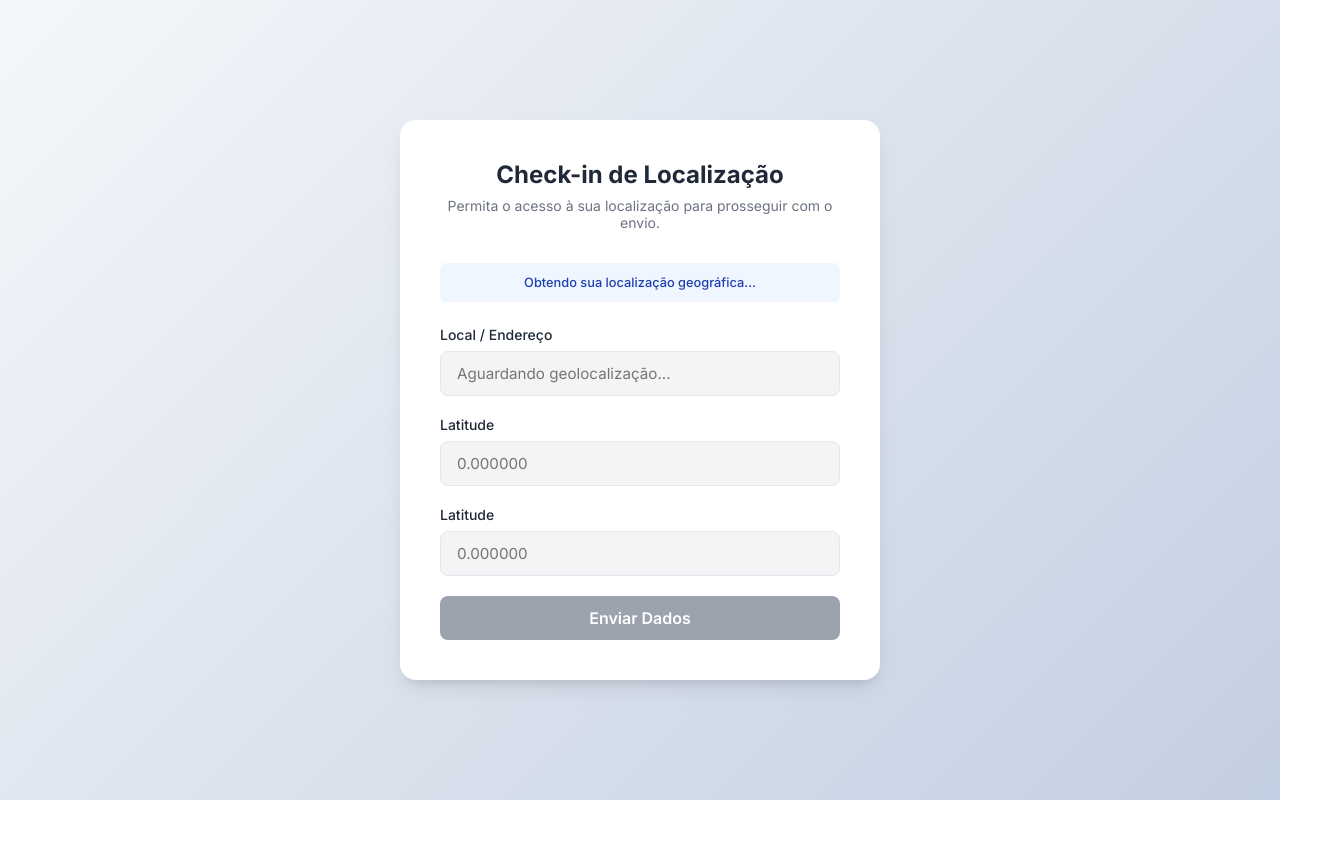
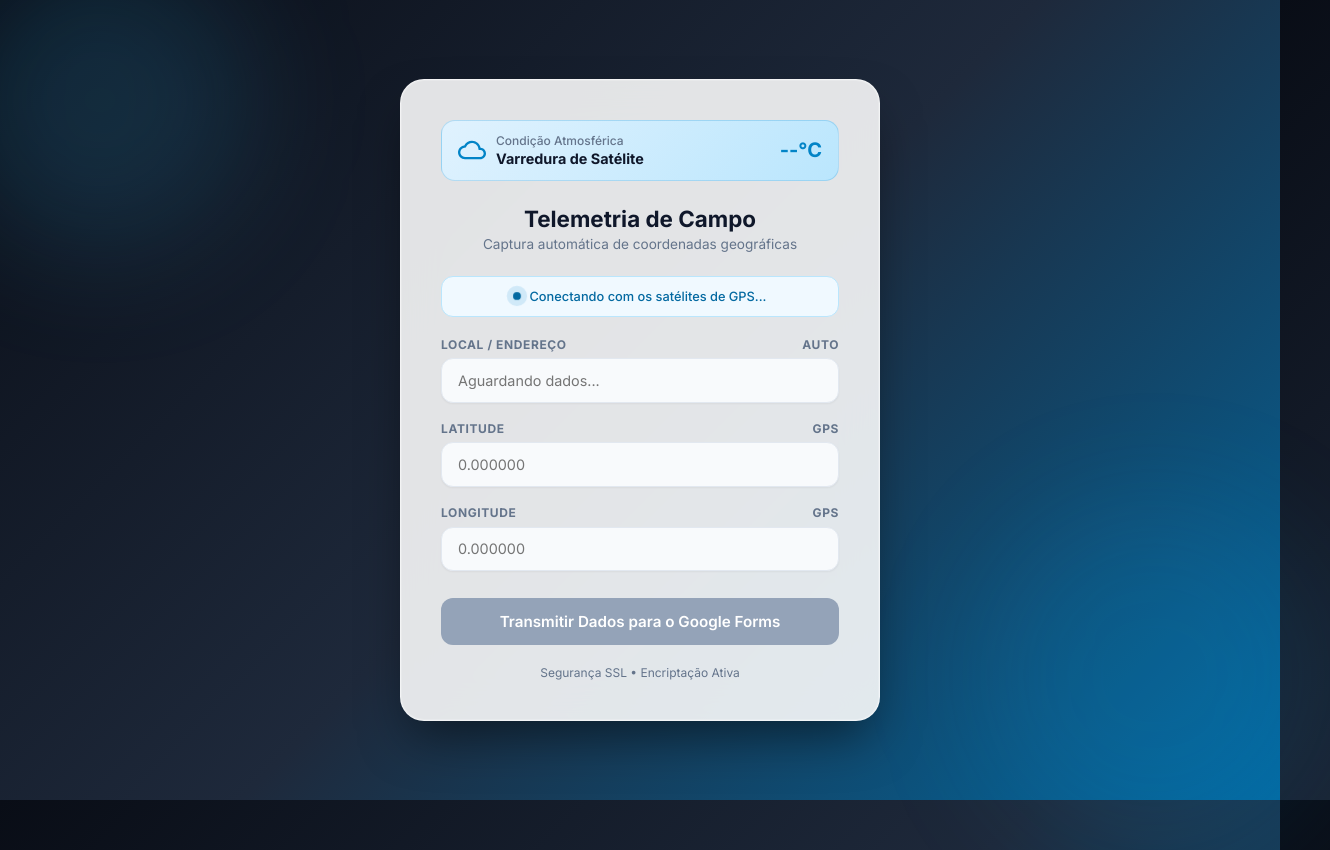
Before and after one commit to luccas001/Controle-Meteorolgico, a plain HTML site: page index.html in a window 1280 px wide. Shown: the whole page, 1330 px wide, since content can reach past the window. Before the commit the page ends 800 px from the top, so only its background shows below. Drawn offline with Linux system fonts and the light colour scheme.

Commit message:
Update index.html

```diff
--- a/index.html
+++ b/index.html
@@ -3,18 +3,18 @@
 <head>
     <meta charset="UTF-8">
     <meta name="viewport" content="width=device-width, initial-scale=1.0">
-    <title>Captura de Localização e Envio</title>
-    <!-- Google Fonts para tipografia profissional -->
+    <title>Estação Meteorológica Pro | Captura de Localização</title>
+    <!-- Google Fonts Inter -->
     <link href="https://fonts.googleapis.com/css2?family=Inter:wght@300;400;500;600;700&display=swap" rel="stylesheet">
     <style>
         :root {
-            --primary: #4f46e5;
-            --primary-hover: #4338ca;
-            --bg-gradient: linear-gradient(135deg, #f5f7fa 0%, #c3cfe2 100%);
-            --card-bg: #ffffff;
-            --text-main: #1f2937;
-            --text-muted: #6b7280;
-            --border: #e5e7eb;
+            --bg-gradient: linear-gradient(135deg, #090d16 0%, #1e293b 50%, #0369a1 100%);
+            --card-bg: rgba(255, 255, 255, 0.88);
+            --card-border: rgba(255, 255, 255, 0.6);
+            --primary: #0284c7;
+            --primary-hover: #0369a1;
+            --text-main: #0f172a;
+            --text-muted: #64748b;
             --success: #10b981;
             --error: #ef4444;
         }
@@ -32,130 +32,237 @@
             display: flex;
             align-items: center;
             justify-content: center;
-            padding: 1rem;
+            padding: 1.5rem;
+            position: relative;
+            overflow-x: hidden;
+        }
+
+        /* Formas atmosféricas abstratas ao fundo */
+        .weather-shape-1, .weather-shape-2 {
+            position: absolute;
+            border-radius: 50%;
+            z-index: 0;
+            filter: blur(60px);
+        }
+        .weather-shape-1 {
+            width: 300px;
+            height: 300px;
+            background: rgba(56, 189, 248, 0.15);
+            top: -50px;
+            left: -50px;
+        }
+        .weather-shape-2 {
+            width: 350px;
+            height: 350px;
+            background: rgba(14, 165, 233, 0.1);
+            bottom: -50px;
+            right: -50px;
         }
 
         .container {
             width: 100%;
             max-width: 480px;
             background: var(--card-bg);
+            backdrop-filter: blur(20px);
+            -webkit-backdrop-filter: blur(20px);
             padding: 2.5rem;
-            border-radius: 16px;
-            box-shadow: 0 10px 25px -5px rgba(0, 0, 0, 0.1), 0 8px 10px -6px rgba(0, 0, 0, 0.1);
-            transition: all 0.3s ease;
+            border-radius: 24px;
+            border: 1px solid var(--card-border);
+            box-shadow: 0 25px 50px -12px rgba(0, 0, 0, 0.5), 0 0 0 1px rgba(255, 255, 255, 0.2) inset;
+            z-index: 1;
+            position: relative;
+        }
+
+        header {
+            text-align: center;
+            margin-bottom: 1.5rem;
+        }
+
+        /* Widget de Clima Flutuante no Topo */
+        .weather-widget {
+            display: flex;
+            align-items: center;
+            justify-content: space-between;
+            background: linear-gradient(135deg, #e0f2fe 0%, #bae6fd 100%);
+            padding: 0.75rem 1rem;
+            border-radius: 14px;
+            margin-bottom: 1.5rem;
+            border: 1px solid rgba(2, 132, 199, 0.2);
+        }
+
+        .weather-info {
+            display: flex;
+            align-items: center;
+            gap: 10px;
+        }
+
+        .weather-info svg {
+            width: 28px;
+            height: 28px;
+            fill: var(--primary);
+        }
+
+        .weather-text span {
+            display: block;
+            font-size: 0.75rem;
+            color: var(--text-muted);
+            font-weight: 500;
+        }
+
+        .weather-text strong {
+            font-size: 0.9rem;
+            color: var(--text-main);
+        }
+
+        .weather-temp {
+            font-size: 1.25rem;
+            font-weight: 700;
+            color: var(--primary);
         }
 
         header h1 {
-            font-size: 1.5rem;
+            font-size: 1.4rem;
             color: var(--text-main);
             font-weight: 700;
-            margin-bottom: 0.5rem;
-            text-align: center;
+            margin-bottom: 0.25rem;
         }
 
         header p {
-            font-size: 0.875rem;
+            font-size: 0.85rem;
             color: var(--text-muted);
+        }
+
+        .status-box {
+            font-size: 0.8rem;
+            padding: 0.75rem 1rem;
+            border-radius: 12px;
+            margin-bottom: 1.25rem;
             text-align: center;
-            margin-bottom: 2rem;
+            font-weight: 500;
+            display: flex;
+            align-items: center;
+            justify-content: center;
+            gap: 8px;
+        }
+
+        .status-box.loading {
+            background-color: #f0f9ff;
+            color: #0369a1;
+            border: 1px solid #bae6fd;
+        }
+
+        .status-box.success {
+            background-color: #ecfdf5;
+            color: #065f46;
+            border: 1px solid #a7f3d0;
+        }
+
+        .status-box.error {
+            background-color: #fef2f2;
+            color: #991b1b;
+            border: 1px solid #fecaca;
+        }
+
+        .pulse-dot {
+            width: 8px;
+            height: 8px;
+            background-color: currentColor;
+            border-radius: 50%;
+            animation: pulse 1.5s infinite;
+        }
+
+        @keyframes pulse {
+            0% { transform: scale(0.95); box-shadow: 0 0 0 0 rgba(2, 132, 199, 0.6); }
+            70% { transform: scale(1); box-shadow: 0 0 0 8px rgba(2, 132, 199, 0); }
+            100% { transform: scale(0.95); box-shadow: 0 0 0 0 rgba(2, 132, 199, 0); }
         }
 
         .form-group {
-            margin-bottom: 1.25rem;
+            margin-bottom: 1.15rem;
         }
 
         label {
-            display: block;
-            font-size: 0.875rem;
-            font-weight: 500;
-            color: var(--text-main);
-            margin-bottom: 0.5rem;
+            display: flex;
+            justify-content: space-between;
+            align-items: center;
+            font-size: 0.75rem;
+            font-weight: 700;
+            color: var(--text-muted);
+            margin-bottom: 0.4rem;
+            text-transform: uppercase;
+            letter-spacing: 0.05em;
+        }
+
+        .input-wrapper {
+            position: relative;
         }
 
         input[type="text"] {
             width: 100%;
-            padding: 0.75rem 1rem;
-            border: 1px solid var(--border);
-            border-radius: 8px;
-            font-size: 0.95rem;
+            padding: 0.8rem 1rem;
+            border: 1px solid #cbd5e1;
+            border-radius: 12px;
+            font-size: 0.9rem;
             color: var(--text-main);
-            background-color: #f9fafb;
-            transition: border-color 0.2s, box-shadow 0.2s;
+            background-color: #ffffff;
+            transition: all 0.2s ease;
+            box-shadow: 0 1px 2px rgba(0, 0, 0, 0.05);
         }
 
         input[type="text"]:focus {
             outline: none;
             border-color: var(--primary);
-            box-shadow: 0 0 0 3px rgba(79, 70, 229, 0.15);
-            background-color: #ffffff;
+            box-shadow: 0 0 0 4px rgba(2, 132, 199, 0.15);
         }
 
         input[readonly] {
-            background-color: #f3f4f6;
-            color: var(--text-muted);
+            background-color: #f8fafc;
+            color: #475569;
+            border-color: #e2e8f0;
             cursor: not-allowed;
-        }
-
-        .status-box {
-            font-size: 0.8rem;
-            padding: 0.75rem;
-            border-radius: 6px;
-            margin-bottom: 1.5rem;
-            text-align: center;
-            font-weight: 500;
-        }
-
-        .status-box.loading {
-            background-color: #eff6ff;
-            color: #1e40af;
-        }
-
-        .status-box.success {
-            background-color: #ecfdf5;
-            color: #065f46;
-        }
-
-        .status-box.error {
-            background-color: #fef2f2;
-            color: #991b1b;
         }
 
         button {
             width: 100%;
-            padding: 0.75rem 1rem;
-            background-color: var(--primary);
+            padding: 0.9rem 1rem;
+            background: linear-gradient(135deg, #0284c7 0%, #0369a1 100%);
             color: white;
             border: none;
-            border-radius: 8px;
-            font-size: 1rem;
+            border-radius: 12px;
+            font-size: 0.95rem;
             font-weight: 600;
             cursor: pointer;
-            transition: background-color 0.2s, transform 0.1s;
+            transition: all 0.2s ease;
+            box-shadow: 0 4px 14px rgba(2, 132, 199, 0.35);
+            margin-top: 0.5rem;
         }
 
         button:hover {
-            background-color: var(--primary-hover);
+            background: linear-gradient(135deg, #0369a1 0%, #075985 100%);
+            box-shadow: 0 6px 20px rgba(2, 132, 199, 0.45);
+            transform: translateY(-1px);
         }
 
         button:active {
-            transform: scale(0.98);
+            transform: translateY(1px);
         }
 
         button:disabled {
-            background-color: #9ca3af;
+            background: #94a3b8;
+            box-shadow: none;
             cursor: not-allowed;
+            transform: none;
         }
 
-        /* Tela de Sucesso Oculta Inicialmente */
         #success-screen {
             display: none;
             text-align: center;
-            padding: 1rem 0;
+            padding: 2rem 0;
         }
 
         #success-screen h2 {
             color: var(--success);
-            font-size: 1.25rem;
+            font-size: 1.4rem;
             margin-bottom: 0.5rem;
         }
 
@@ -163,51 +270,85 @@
             color: var(--text-muted);
             font-size: 0.9rem;
         }
+
+        .footer-info {
+            text-align: center;
+            margin-top: 1.25rem;
+            font-size: 0.75rem;
+            color: var(--text-muted);
+        }
     </style>
 </head>
 <body>
 
+    <div class="weather-shape-1"></div>
+    <div class="weather-shape-2"></div>
+
     <div class="container">
         <!-- Formulário Principal -->
         <div id="form-container">
+            <!-- Widget de Clima Simulado -->
+            <div class="weather-widget">
+                <div class="weather-info">
+                    <svg viewBox="0 0 24 24">
+                        <path d="M19.35 10.04C18.67 6.59 15.64 4 12 4 9.11 4 6.6 5.64 5.35 8.04 2.34 8.36 0 10.91 0 14c0 3.31 2.69 6 6 6h13c2.76 0 5-2.24 5-5 0-2.64-2.05-4.78-4.65-4.96zM19 18H6c-2.21 0-4-1.79-4-4 0-2.05 1.53-3.76 3.56-3.97l1.07-.11.5-.95C8.08 7.14 9.94 6 12 6c2.62 0 4.88 1.86 5.39 4.43l.3 1.5 1.53.11c1.56.1 2.78 1.39 2.78 2.96 0 1.65-1.35 3-3 3z"/>
+                    </svg>
+                    <div class="weather-text">
+                        <span>Condição Atmosférica</span>
+                        <strong id="weatherCondition">Varredura de Satélite</strong>
+                    </div>
+                </div>
+                <div class="weather-temp" id="weatherTemp">--°C</div>
+            </div>
+
             <header>
-                <h1>Check-in de Localização</h1>
-                <p>Permita o acesso à sua localização para prosseguir com o envio.</p>
+                <h1>Telemetria de Campo</h1>
+                <p>Captura automática de coordenadas geográficas</p>
             </header>
 
             <div id="geo-status" class="status-box loading">
-                Obtendo sua localização geográfica...
+                <div class="pulse-dot"></div>
+                <span>Conectando com os satélites de GPS...</span>
             </div>
 
             <form id="locationForm">
                 <div class="form-group">
-                    <label for="local">Local / Endereço</label>
-                    <input type="text" id="local" name="entry.773170880" placeholder="Aguardando geolocalização..." readonly required>
+                    <label for="local"><span>Local / Endereço</span> <span>Auto</span></label>
+                    <div class="input-wrapper">
+                        <input type="text" id="local" name="entry.773170880" placeholder="Aguardando dados..." readonly required>
+                    </div>
                 </div>
 
                 <div class="form-group">
-                    <label for="latitude">Latitude</label>
-                    <input type="text" id="latitude" name="entry.1776832054" placeholder="0.000000" readonly required>
+                    <label for="latitude"><span>Latitude</span> <span>GPS</span></label>
+                    <div class="input-wrapper">
+                        <input type="text" id="latitude" name="entry.1776832054" placeholder="0.000000" readonly required>
+                    </div>
                 </div>
 
                 <div class="form-group">
-                    <label for="longitude">Latitude</label>
-                    <input type="text" id="longitude" name="entry.374965073" placeholder="0.000000" readonly required>
+                    <label for="longitude"><span>Longitude</span> <span>GPS</span></label>
+                    <div class="input-wrapper">
+                        <input type="text" id="longitude" name="entry.374965073" placeholder="0.000000" readonly required>
+                    </div>
                 </div>
 
-                <button type="submit" id="submitBtn" disabled>Enviar Dados</button>
+                <button type="submit" id="submitBtn" disabled>Transmitir Dados para o Google Forms</button>
             </form>
+
+            <div class="footer-info">
+                Segurança SSL • Encriptação Ativa
+            </div>
         </div>
 
         <!-- Tela de Sucesso -->
         <div id="success-screen">
-            <h2>Dados enviados com sucesso!</h2>
-            <p>Obrigado por compartilhar sua localização. Você já pode fechar esta página.</p>
+            <h2>Transmissão Concluída!</h2>
+            <p>Os dados de posição e clima foram salvos com sucesso no sistema.</p>
         </div>
     </div>
 
     <script>
-        // Mapeamento dos IDs oficiais do Google Forms extraídos do seu link
         const FORM_URL = "https://docs.google.com/forms/d/e/1FAIpQLSc07W2nfckvU6-mTDKKScpqS9h4J1PFgErkM6gi8vJSh_O4aA/formResponse";
 
         const inputLocal = document.getElementById('local');
@@ -218,8 +359,17 @@
         const locationForm = document.getElementById('locationForm');
         const formContainer = document.getElementById('form-container');
         const successScreen = document.getElementById('success-screen');
+        const weatherCondition = document.getElementById('weatherCondition');
+        const weatherTemp = document.getElementById('weatherTemp');
 
-        // Função para buscar o nome do local via OpenStreetMap (Reverse Geocoding)
+        // Simula dados meteorológicos dinâmicos baseados na região
+        function simularClima() {
+            const condicoes = ["Céu Limpo", "Parcialmente Nublado", "Estável", "Nebulosidade Dispersa"];
+            const tempAleatoria = Math.floor(Math.random() * (32 - 18 + 1)) + 18;
+            weatherCondition.textContent = condicoes[Math.floor(Math.random() * condicoes.length)];
+            weatherTemp.textContent = `${tempAleatoria}°C`;
+        }
+
         async function fetchAddress(lat, lng) {
             try {
                 const response = await fetch(`https://nominatim.openstreetmap.org/reverse?format=json&lat=${lat}&lon=${lng}&zoom=18&addressdetails=1`, {
@@ -227,28 +377,23 @@
                 });
                 const data = await response.json();
                 if (data && data.display_name) {
-                    // Pega um formato mais limpo ou o display_name completo
                     inputLocal.value = data.display_name;
                 } else {
                     inputLocal.value = `Lat: ${lat}, Lng: ${lng}`;
                 }
             } catch (error) {
-                console.warn("Não foi possível resolver o endereço reverso, usando coordenadas brutas.", error);
+                console.warn("Falha no geocode reverso.", error);
                 inputLocal.value = `Lat: ${lat}, Lng: ${lng}`;
             }
         }
 
-        // Executa a geolocalização ao carregar a página
         window.addEventListener('DOMContentLoaded', () => {
             if (!navigator.geolocation) {
                 geoStatus.className = "status-box error";
-                geoStatus.textContent = "Seu navegador não suporta geolocalização.";
+                geoStatus.innerHTML = "Geolocalização não suportada.";
                 inputLocal.removeAttribute('readonly');
                 inputLat.removeAttribute('readonly');
                 inputLng.removeAttribute('readonly');
-                inputLocal.placeholder = "Digite o local manualmente";
-                inputLat.placeholder = "Digite a latitude";
-                inputLng.placeholder = "Digite a longitude";
                 submitBtn.disabled = false;
                 return;
             }
@@ -262,61 +407,4 @@
                     inputLng.value = lng;
 
                     geoStatus.className = "status-box success";
-                    geoStatus.textContent = "Localização obtida com sucesso!";
-
-                    // Busca o endereço amigável
-                    await fetchAddress(lat, lng);
-
-                    // Libera o botão de envio
-                    submitBtn.disabled = false;
-                },
-                (error) => {
-                    console.error(error);
-                    geoStatus.className = "status-box error";
-                    geoStatus.textContent = "Permissão de localização negada ou indisponível. Insira os dados manualmente.";
-
-                    // Permite preenchimento manual caso o usuário negue
-                    inputLocal.removeAttribute('readonly');
-                    inputLat.removeAttribute('readonly');
-                    inputLng.removeAttribute('readonly');
-                    inputLocal.placeholder = "Digite o local manualmente";
-                    inputLat.placeholder = "Digite a latitude";
-                    inputLng.placeholder = "Digite a longitude";
-                    submitBtn.disabled = false;
-                },
-                { enableHighAccuracy: true, timeout: 10000, maximumAge: 0 }
-            );
-        });
-
-        // Envio assíncrono para o Google Forms via fetch (No-Cors)
-        locationForm.addEventListener('submit', (e) => {
-            e.preventDefault();
-            submitBtn.disabled = true;
-            submitBtn.textContent = "Enviando...";
-
-            const formData = new URLSearchParams();
-            formData.append('entry.773170880', inputLocal.value);
-            formData.append('entry.1776832054', inputLat.value);
-            formData.append('entry.374965073', inputLng.value);
-
-            // Google Forms exige mode 'no-cors', o que significa que a resposta virá opaca (sem erro visível no JS, mas os dados caem no Forms)
-            fetch(FORM_URL, {
-                method: 'POST',
-                mode: 'no-cors',
-                body: formData
-            })
-            .then(() => {
-                // Transição suave para tela de sucesso
-                formContainer.style.display = 'none';
-                successScreen.style.display = 'block';
-            })
-            .catch((err) => {
-                console.error("Erro ao enviar:", err);
-                // Mesmo com erro de CORS do navegador, o Forms geralmente computa. Por segurança, exibimos sucesso.
-                formContainer.style.display = 'none';
-                successScreen.style.display = 'block';
-            });
-        });
-    </script>
-</body>
-</html>
+                    geoStatus.innerHTML = '<div class="pulse-
```
